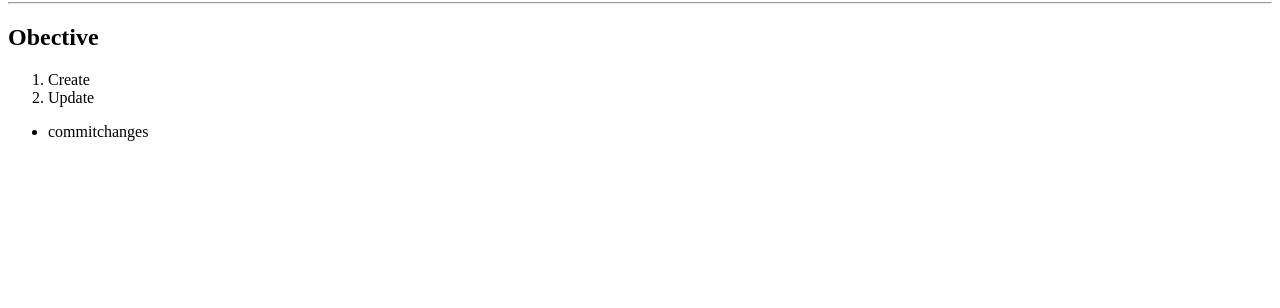
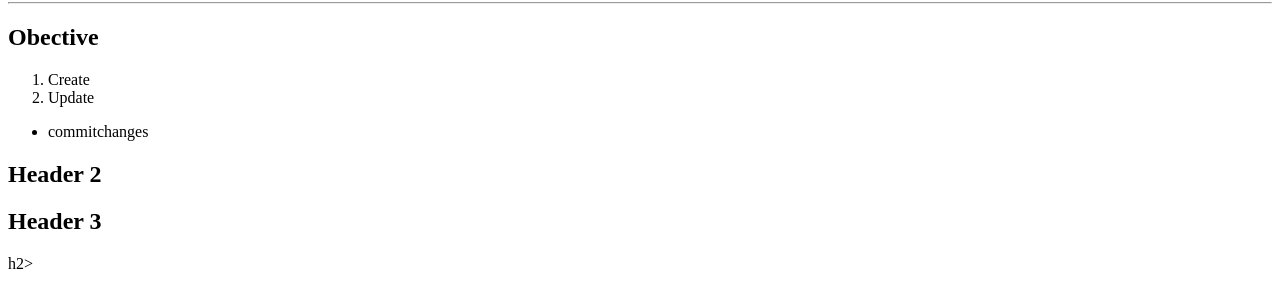
Before and after one commit to SnehanshuPhalle/git-demo, a plain HTML site: page index.html in a window 1280 px wide. Shown: the part 146-454 px from the top of the page. Drawn offline with Linux system fonts and the light colour scheme.

Commit message:
Update index.html

```diff
--- a/index.html
+++ b/index.html
@@ -13,3 +13,5 @@
         commitchanges
     </li>
 </ul>
+<h2>Header 2</h2>
+<h2>Header 3</h2>h2>
```
